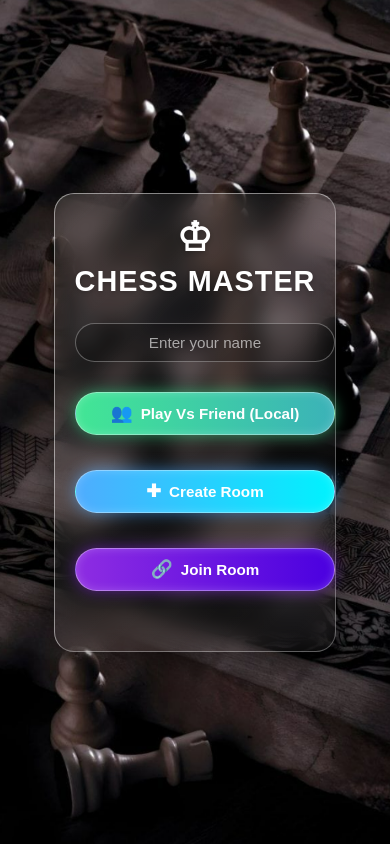
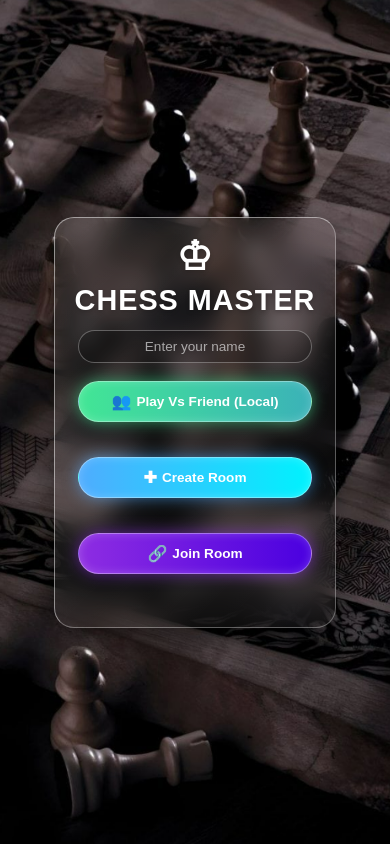
Before and after one commit to bhautikkk/chess, a website: page index.html in a window 390 px wide. Drawn offline with nearby package versions, Linux system fonts and the light colour scheme; no server answers.

Commit message:
Made mobile inputs and buttons smaller and centered

```diff
--- a/style.css
+++ b/style.css
@@ -962,33 +962,46 @@ button:active {
 
     /* Make menu elements more compact on mobile */
     .glass-card {
-        padding: 20px 10px;
-        /* Slimmer padding */
-        gap: 10px;
-        /* Reduced gap */
+        padding: 15px 10px;
+        gap: 8px;
         width: min(260px, 80vw);
-        /* Kept original width */
+    }
+
+    .input-container {
+        display: flex;
+        justify-content: center;
+        width: 100%;
+    }
+
+    .glass-input {
+        padding: 8px 12px;
+        font-size: 0.85rem;
+        width: 90% !important;
+        /* Make slightly smaller than full width */
+        margin: 0 auto;
+    }
+
+    .menu-buttons {
+        align-items: center;
+        /* Center flex children */
     }
 
     .menu-btn {
-        padding: 10px 16px;
-        /* Smaller button padding */
-        gap: 8px;
+        padding: 8px 10px;
+        gap: 5px;
+        width: 90%;
+        /* Make buttons smaller width */
+        font-size: 0.9rem;
     }
 
     .btn-text {
-        font-size: 0.95rem;
-        /* Slightly smaller text */
+        font-size: 0.85rem;
     }
 
     .btn-icon {
-        font-size: 1.1rem;
+        font-size: 1rem;
     }
 
-    .glass-input {
-        padding: 10px;
-        font-size: 0.95rem;
-    }
 
     .controls {
         gap: 5px;
```
